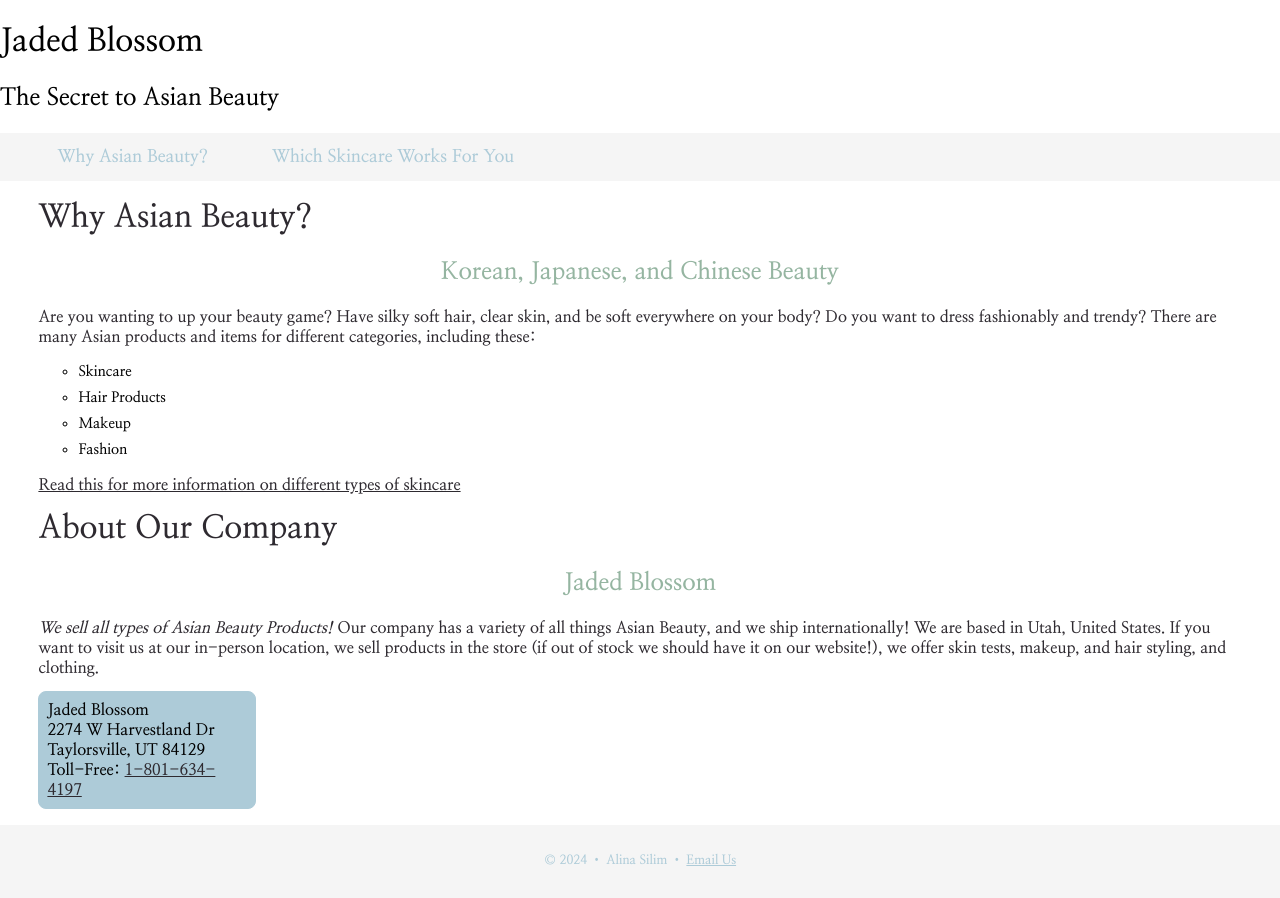
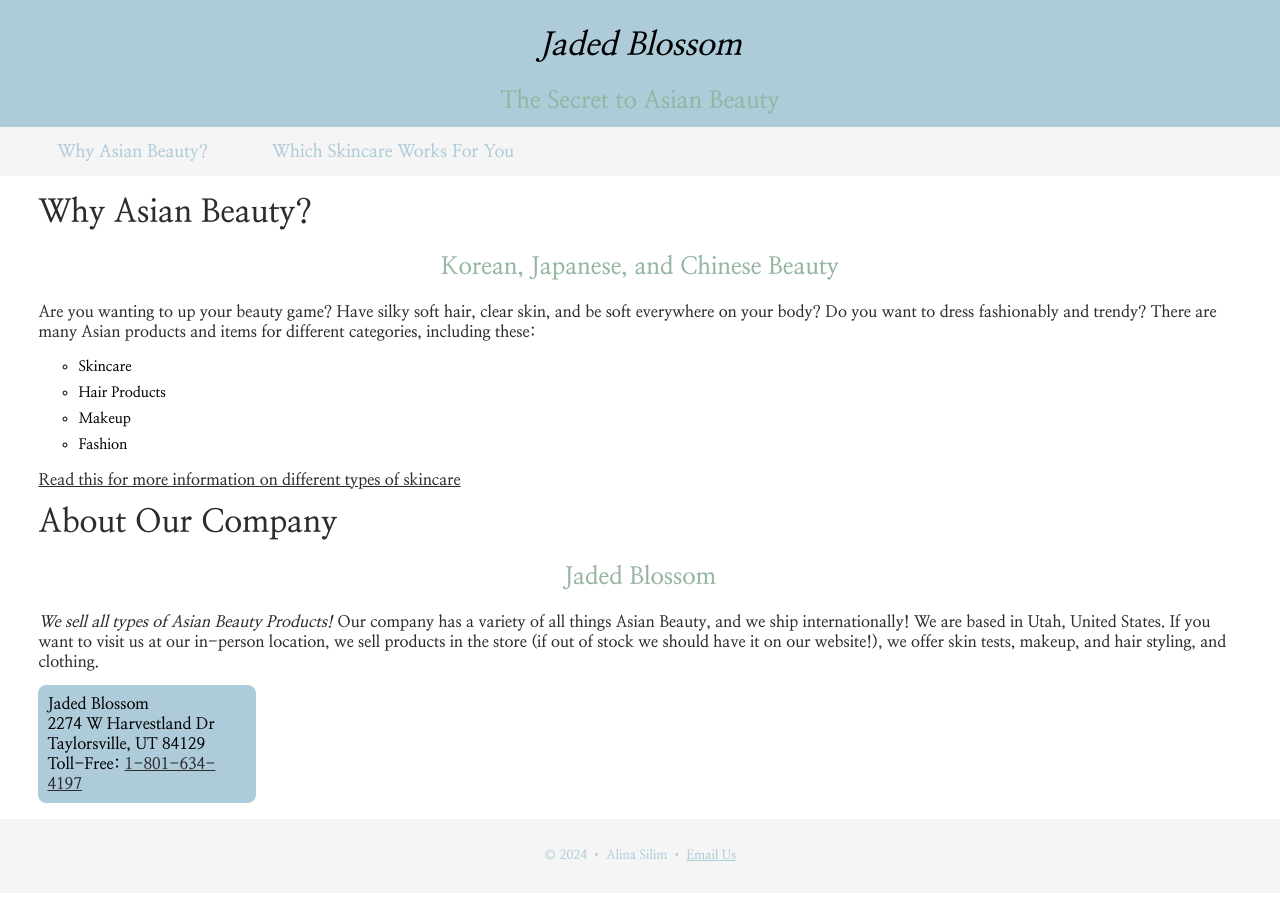
Before and after one commit to linakkuma/dwdd1600, a plain HTML site: page 04intro-css/index.html in a window 1280 px wide. Drawn offline with Linux system fonts and the light colour scheme.

Commit message:
Add files via upload

```diff
--- a/04intro-css/index.html
+++ b/04intro-css/index.html
@@ -17,9 +17,9 @@
 
     <body>
         <!-- Start of Page Header -->
-        <h1>Jaded Blossom</h1>
+       <header> <h1>Jaded Blossom</h1>
         <h2>The Secret to Asian Beauty</h2>
-
+        </header>
         <!-- Start of Page Navigation -->
             <nav>
                 <ul>
--- a/04intro-css/jaded.css
+++ b/04intro-css/jaded.css
@@ -9,11 +9,17 @@ body {
 header {
     background-color: #ADCBD8;
     text-align: center;
+    padding: .2rem 2%;
+}
+header h1 {
+    font-style: oblique
 }
 
 header h2 {
-        color: #2E2A30;
-        background-color: #ADCBD8;
+        color: #95B5A1;
+       margin: .5rem;
+
+
 }
 header p {
     margin: 0;
```
Also changed, not shown: 04intro-css/beauty.html (+2 -1 lines).
